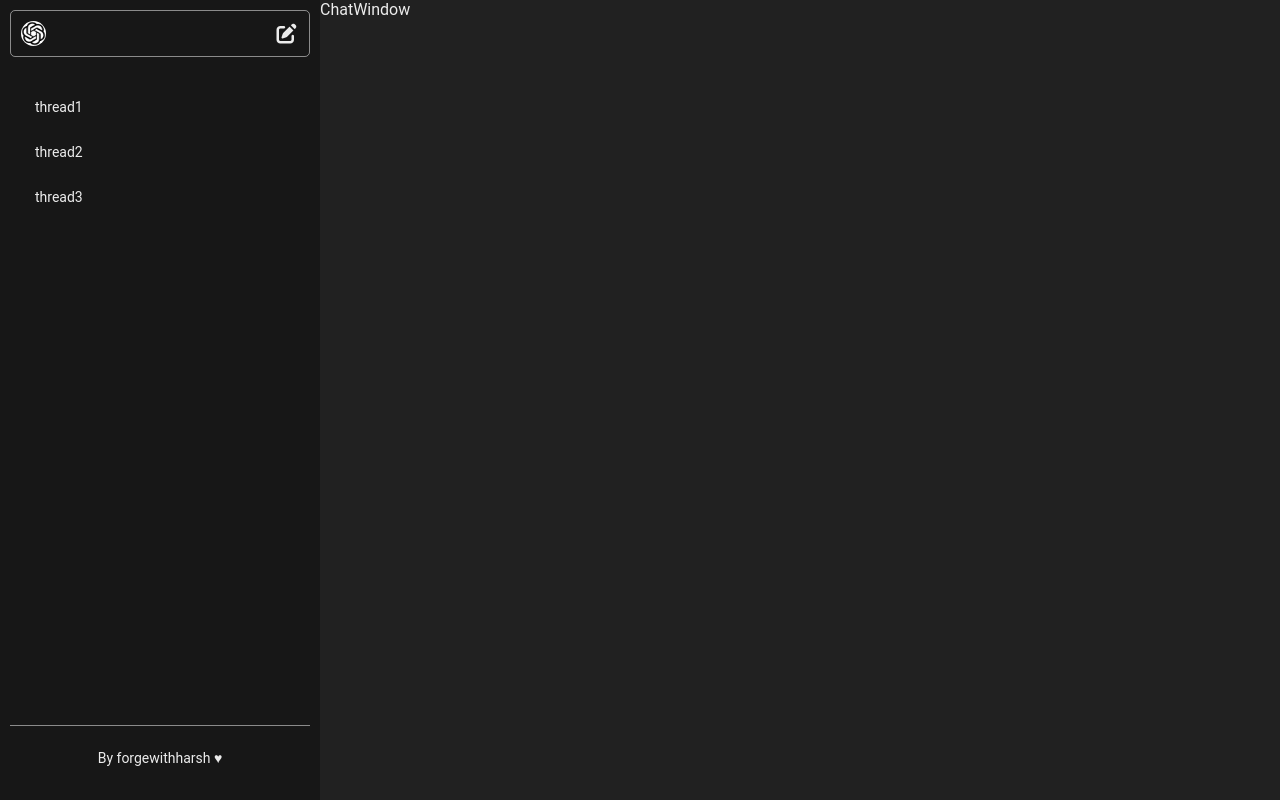
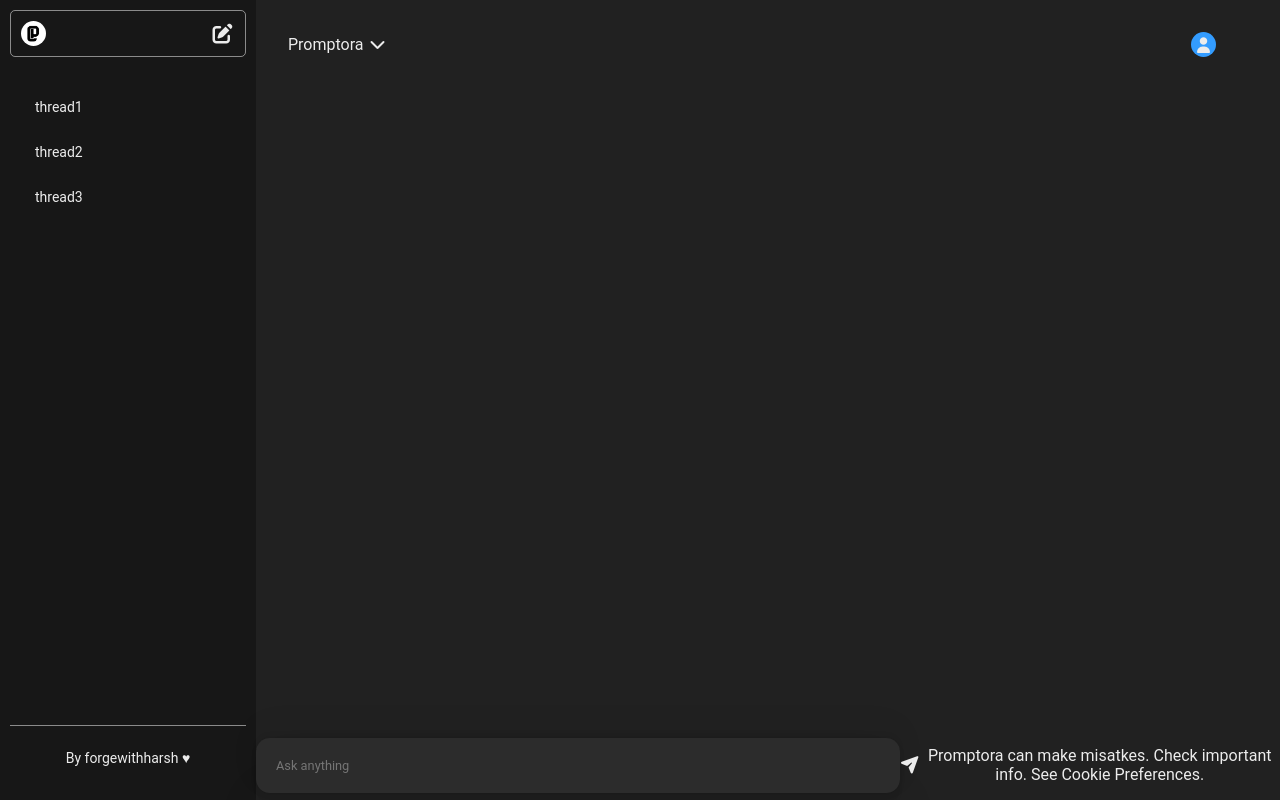
Before and after one commit to forgewithharsh/Promptora, a React (Vite) app in the folder Frontend/: page / in a window 1280 px wide. Built offline with nearby package versions, Linux system fonts and the light colour scheme.

Commit message:
basic setup of Chatwindow.jsx

```diff
--- a/Frontend/src/ChatWindow.css
+++ b/Frontend/src/ChatWindow.css
@@ -0,0 +1,71 @@
+.chatWindow {
+  background-color: #212121;
+  height: 100vh;
+  width: 100%;
+  display: flex;
+  flex-direction: column;
+  justify-content: space-between;
+  align-items: center;
+  text-align: center;
+}
+
+/* navbar */
+
+.navbar {
+  width: 100%;
+  display: flex;
+  justify-content: space-between;
+  align-items: center;
+}
+
+.navbar span {
+  margin: 1rem 2rem;
+}
+
+.userIconDiv {
+  margin: 1rem 2rem;
+}
+
+.userIcon {
+  background-color: #339cff;
+  height: 25px;
+  width: 25px;
+  border-radius: 50%;
+  display: flex;
+  align-items: center;
+  justify-content: center;
+  cursor: pointer;
+}
+
+/* chat Input */
+.chatInput {
+  width: 100%;
+  display: flex;
+  justify-content: center;
+  align-self: center;
+}
+
+.inputBox {
+  width: 100%;
+  position: relative;
+  max-width: 700px;
+  display: flex;
+  justify-content: center;
+  align-items: center;
+}
+
+input {
+  width: 100%;
+  border: none;
+  background-color: rgba(255, 255, 255, 0.05);
+  padding: 20px;
+  font-size: 0.8rem;
+  border-radius: 14px;
+  box-shadow: rgba(0, 0, 0, 0.05) 0 54px 55px, rgba(0, 0, 0, 0.05) 0 -12px 30px,
+    rgba(0, 0, 0, 0.05) 0 4px 6px, rgba(0, 0, 0, 0.05) 0 12px 3px,
+    rgba(0, 0, 0, 0.05) 0 -3px 5px;
+}
+
+input:focus {
+  outline: none;
+}
--- a/Frontend/src/ChatWindow.jsx
+++ b/Frontend/src/ChatWindow.jsx
@@ -1,12 +1,37 @@
-import React from 'react'
-import "./ChatWindow.css"
+import React from "react";
+import "./ChatWindow.css";
+import Chat from "./Chat.jsx";
 
 function ChatWindow() {
   return (
-    <div>
-      ChatWindow
+    <div className="chatWindow">
+      <div className="navbar">
+        <span>
+          Promptora <i class="fa-solid fa-chevron-down"></i>
+        </span>
+        <div className="userIconDiv">
+          <span className="userIcon">
+            <i class="fa-solid fa-user"></i>
+          </span>
+        </div>
+      </div>
+
+      <Chat></Chat>
+
+      <div className="chatInput">
+        <div className="inputBox">
+          <input placeholder="Ask anything"></input>
+          <div id="submit">
+            <i class="fa-solid fa-paper-plane"></i>
+          </div>
+        </div>
+        <p className="info">
+          Promptora can make misatkes. Check important info. See Cookie
+          Preferences.
+        </p>
+      </div>
     </div>
-  )
+  );
 }
 
-export default ChatWindow
+export default ChatWindow;
```
Also changed, not shown: Frontend/src/assets/blacklogo.png.
